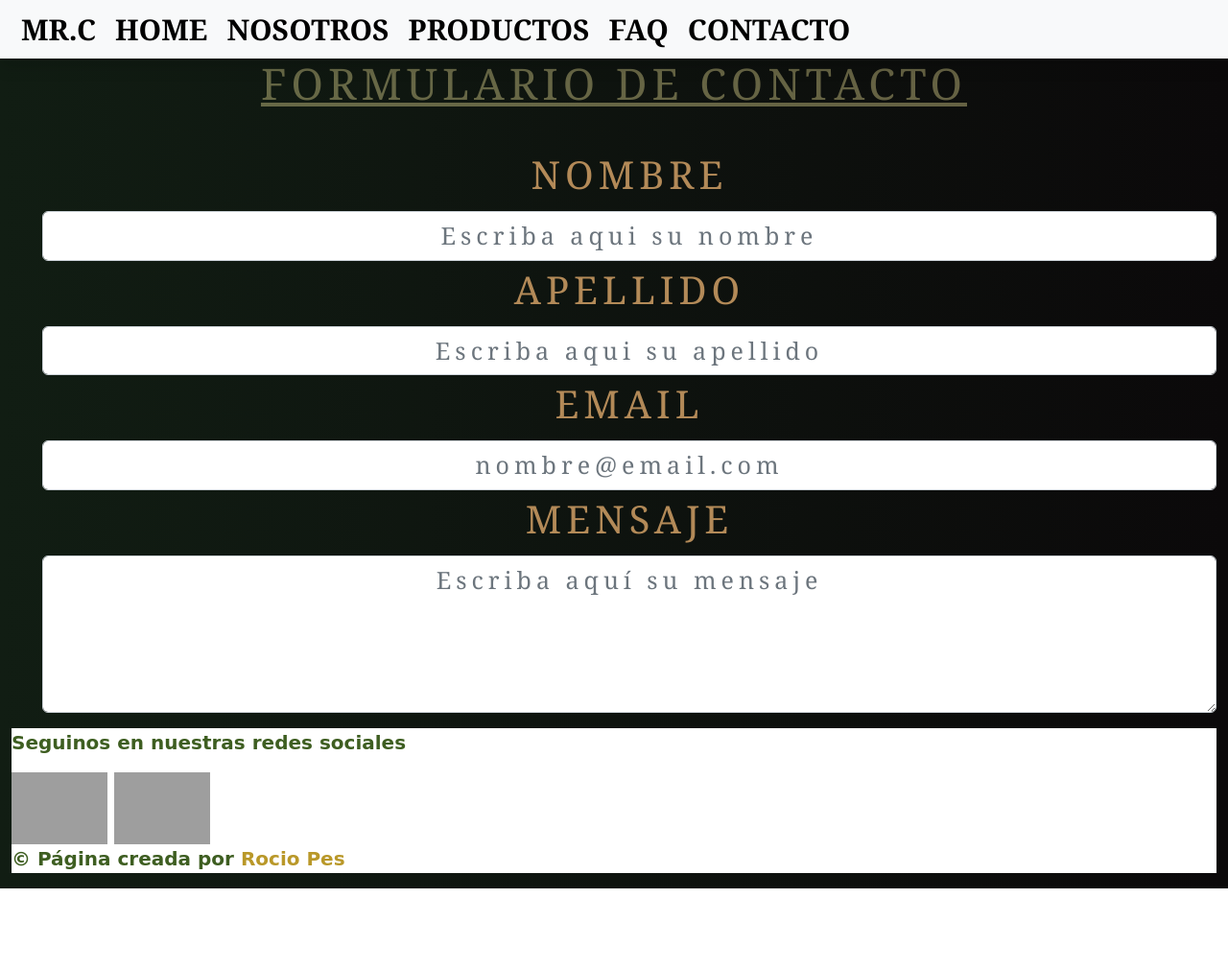
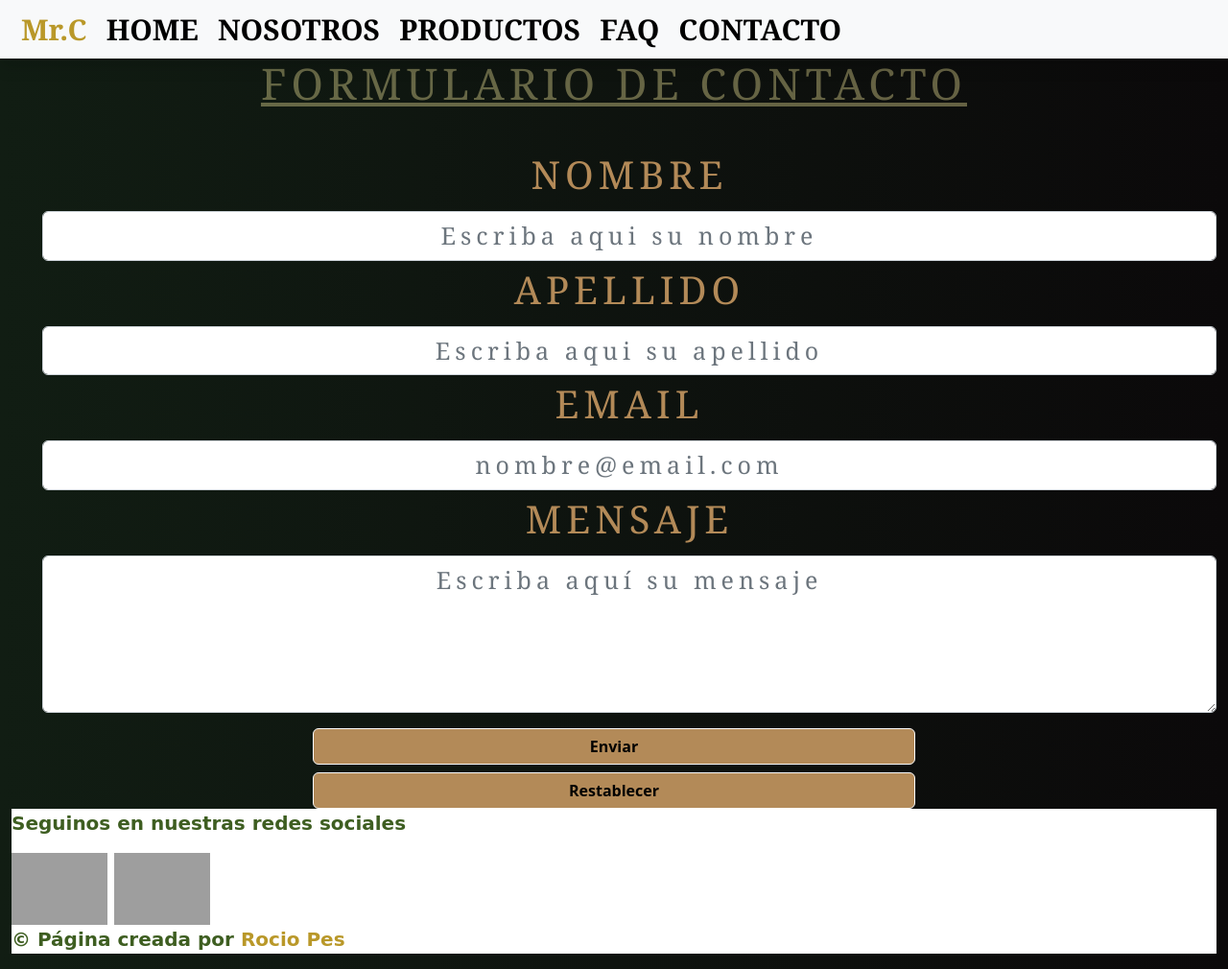
Before and after one commit to RocioPes/PreEntrega2Pes, a plain HTML site: page contacto.html in a window 1280 px wide. Shown: the whole page at 96% size. Before the commit the page ends 926 px from the top, so only its background shows below. Drawn offline with nearby package versions, Linux system fonts and the light colour scheme; grey boxes are pictures that could not be loaded.

Commit message:
agrego botones al formulario

```diff
--- a/contacto.html
+++ b/contacto.html
@@ -21,7 +21,7 @@
     <header>
         <nav class="navbar navbar-expand-lg bg-light fixed-top shadow menu">
             <div class="container-fluid">
-                <div class="mrC">Mr.C</div>
+                <div class="mrC"><a href="index.html">Mr.C </a></div>
                 <button class="navbar-toggler" type="button" data-bs-toggle="collapse" data-bs-target="#navbarSupportedContent" aria-controls="navbarSupportedContent" aria-expanded="false" aria-label="Toggle navigation">
                 <span class="navbar-toggler-icon"></span>
               </button>
@@ -72,6 +72,12 @@
         <textarea class="form-control" id="exampleFormControlTextarea1" rows="4" placeholder="Escriba aquí su mensaje"></textarea>
     </div>
 </ul>
+
+ <div class="d-grid gap-2 col-6 mx-auto">
+            <button type="button" class="btn btn-light button" type="submit">Enviar</button>
+            <button type="button" class="btn btn-light button" type="reset">Restablecer</button>
+</div>
+
     <footer>
         <p>Seguinos en nuestras redes sociales</p>
         <a href="https://www.instagram.com" target="_blank">
--- a/scss/_contact.scss
+++ b/scss/_contact.scss
@@ -16,3 +16,10 @@
 
     }
 }
+
+.button{
+    font-weight: bold;
+    background-color: #b38a58;
+    font-size: $font-size -10px;
+
+}
--- a/scss/style.scss
+++ b/scss/style.scss
@@ -5,13 +5,16 @@
 @import "footer";
 @import "contact";
 
-
 body {
     background-image: linear-gradient(to left, #0b090a, #111d13);
 }
 
-.carousel-inner{
+.carousel{
+    display: flex;
+    width: 100%;
     justify-content: center;
+
+
 
 
 }
@@ -34,6 +37,7 @@ a {
     text-decoration: none;
     color: rgb(185, 152, 41);
     font-weight: bold;
+    text-transform: none;
 }
 
 
@@ -73,8 +77,8 @@ a {
 
         }
 
+.newSubtitles {
 
-.newSubtitles {
         color: rgb(38, 49, 41);
         font-family: $second-font-family;
         font-weight: bold;
@@ -89,13 +93,16 @@ a {
  /*ABOUT US*/
 
 .textUs {
+
 color: whitesmoke;
 font-family: $second-font-family;
 font-weight: bold;
 font-size: $font-size;
 text-align: center;
+    }
 
-}
+
+
 
 /*CARDS IN PRODUCTS*/
 .productCards{
```
Also changed, not shown: faq.html (+1 -1 lines), index.html (+1 -1 lines), nosotros.html (+1 -1 lines), productos.html (+1 -1 lines), scss/style.css, 1 other file. Lines whose indentation alone changed are shown as unchanged.
